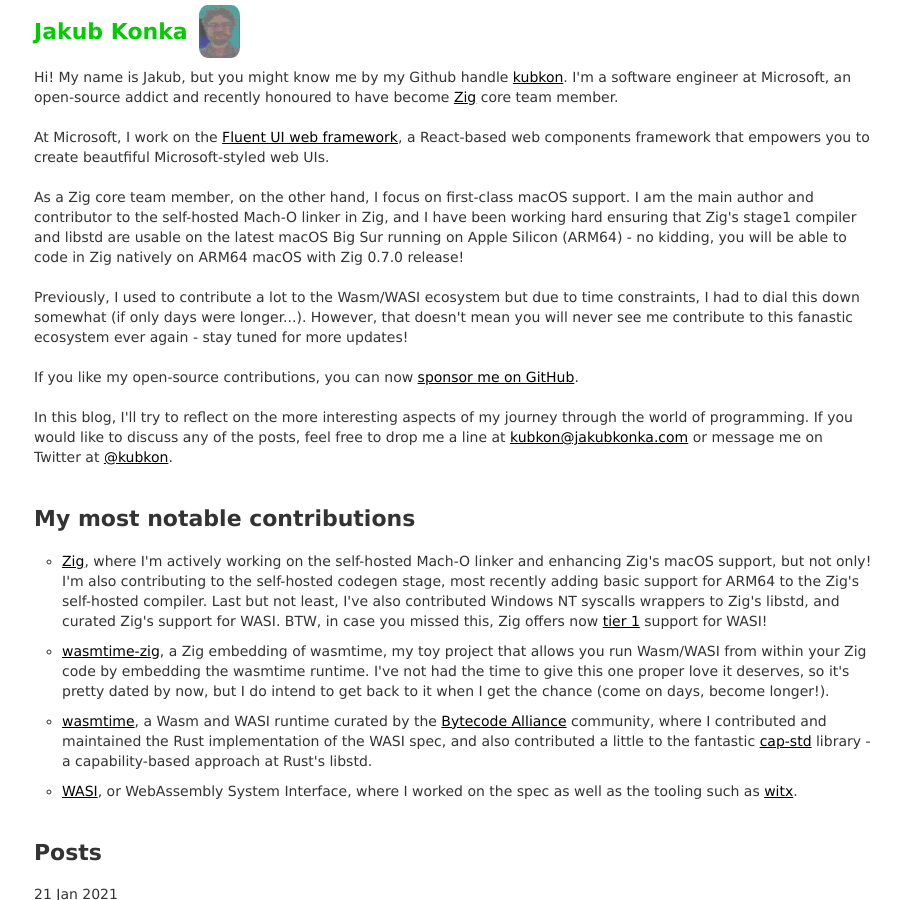
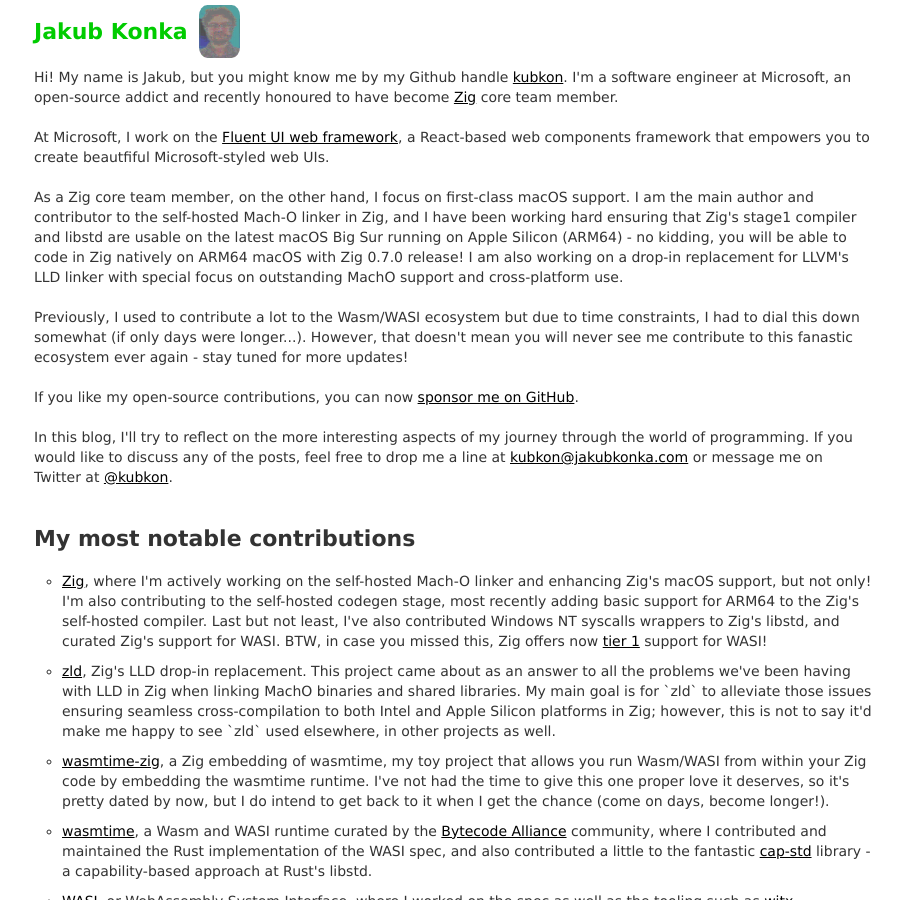
Before and after one commit to kubkon/kubkon.github.com, a Jekyll site: the page built from index.html, in a window 1280 px wide and 900 px high. Shown: the whole window, without its empty margins (186-1088 px from the left). Built offline with Jekyll 4.4.1, drawn with Linux system fonts in a browser that asks for light colours.

Commit message:
Update landing page

```diff
--- a/index.html
+++ b/index.html
@@ -7,7 +7,7 @@
   <span class="bio">
     <p>Hi! My name is Jakub, but you might know me by my Github handle <a href="https://github.com/kubkon">kubkon</a>. I'm a software engineer at Microsoft, an open-source addict and recently honoured to have become <a href="https://ziglang.org">Zig</a> core team member.</p>
     <p>At Microsoft, I work on the <a href="https://github.com/microsoft/fluentui">Fluent UI web framework</a>, a React-based web components framework that empowers you to create beautfiful Microsoft-styled web UIs.</p>
-    <p>As a Zig core team member, on the other hand, I focus on first-class macOS support. I am the main author and contributor to the self-hosted Mach-O linker in Zig, and I have been working hard ensuring that Zig's stage1 compiler and libstd are usable on the latest macOS Big Sur running on Apple Silicon (ARM64) - no kidding, you will be able to code in Zig natively on ARM64 macOS with Zig 0.7.0 release!</p>
+    <p>As a Zig core team member, on the other hand, I focus on first-class macOS support. I am the main author and contributor to the self-hosted Mach-O linker in Zig, and I have been working hard ensuring that Zig's stage1 compiler and libstd are usable on the latest macOS Big Sur running on Apple Silicon (ARM64) - no kidding, you will be able to code in Zig natively on ARM64 macOS with Zig 0.7.0 release! I am also working on a drop-in replacement for LLVM's LLD linker with special focus on outstanding MachO support and cross-platform use.</p>
     <p>Previously, I used to contribute a lot to the Wasm/WASI ecosystem but due to time constraints, I had to dial this down somewhat (if only days were longer...). However, that doesn't mean you will never see me contribute to this fanastic ecosystem ever again - stay tuned for more updates!</p>
     <p>If you like my open-source contributions, you can now <a href="https://github.com/sponsors/kubkon?o=esc">sponsor me on GitHub</a>.</p>
     <p>In this blog, I'll try to reflect on the more interesting aspects of my journey through the world of programming. If you would like to discuss any of the posts, feel free to drop me a line at
@@ -27,6 +27,9 @@
   <ul class="lists">
     <li>
       <a href="https://ziglang.org">Zig</a>, where I'm actively working on the self-hosted Mach-O linker and enhancing Zig's macOS support, but not only! I'm also contributing to the self-hosted codegen stage, most recently adding basic support for ARM64 to the Zig's self-hosted compiler. Last but not least, I've also contributed Windows NT syscalls wrappers to Zig's libstd, and curated Zig's support for WASI. BTW, in case you missed this, Zig offers now <a href="https://ziglang.org/#WebAssembly-Support-Table">tier 1</a> support for WASI!
+    </li>
+    <li>
+      <a href="https://github.com/kubkon/zld">zld</a>, Zig's LLD drop-in replacement. This project came about as an answer to all the problems we've been having with LLD in Zig when linking MachO binaries and shared libraries. My main goal is for `zld` to alleviate those issues ensuring seamless cross-compilation to both Intel and Apple Silicon platforms in Zig; however, this is not to say it'd make me happy to see `zld` used elsewhere, in other projects as well.
     </li>
     <li>
       <a href="https://github.com/kubkon/wasmtime-zig">wasmtime-zig</a>, a Zig embedding of wasmtime, my toy project that allows you run Wasm/WASI from within your Zig code by embedding the wasmtime runtime. I've not had the time to give this one proper love it deserves, so it's pretty dated by now, but I do intend to get back to it when I get the chance (come on days, become longer!).
```
